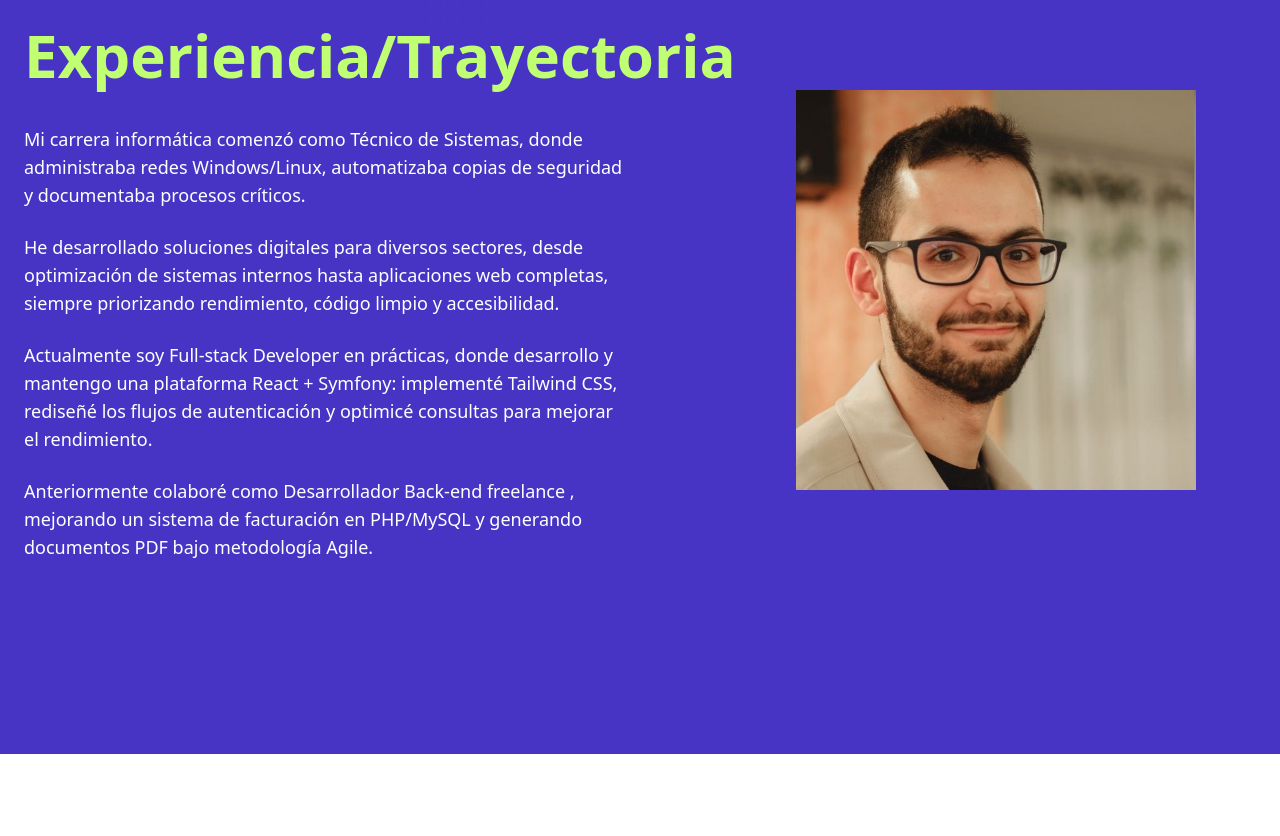
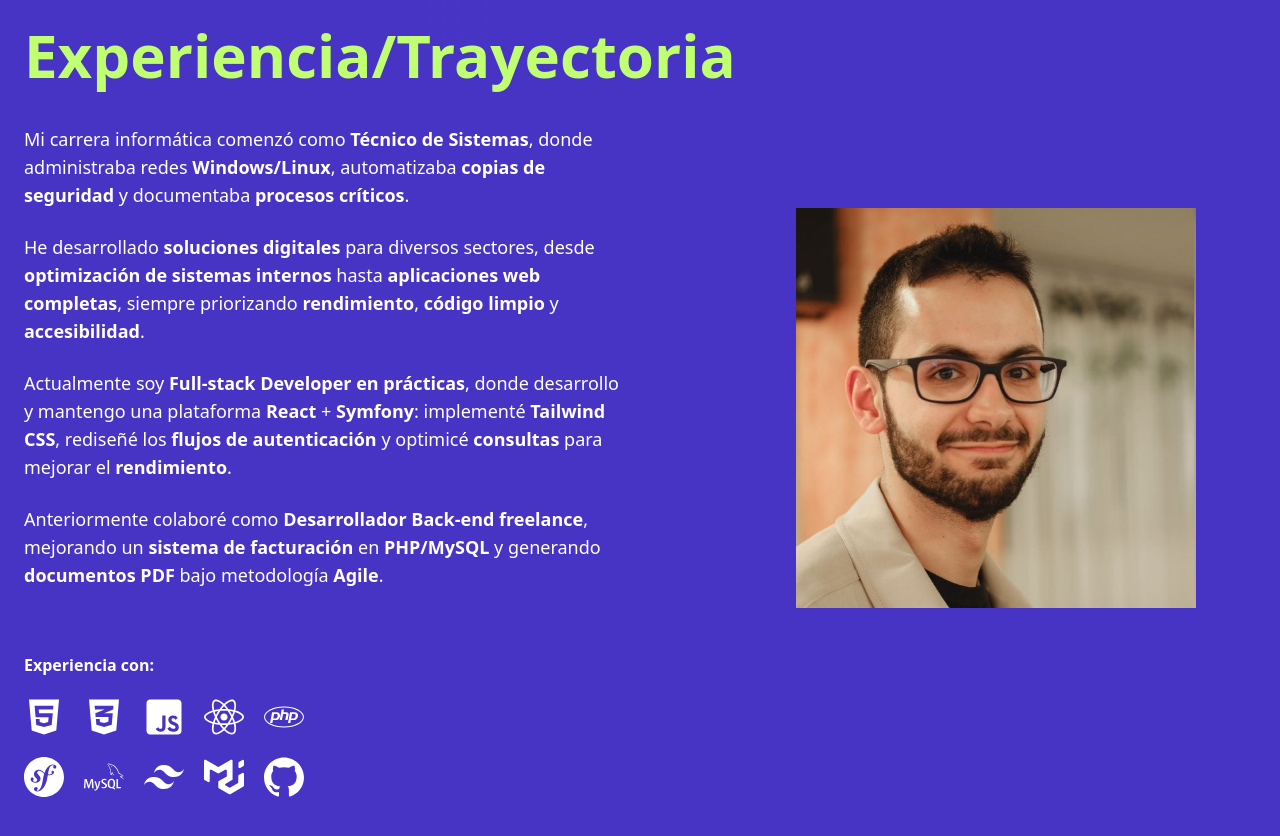
Before and after one commit to SulaimanTahaSantos/portfoliosulaiman, a Next.js app: page / in a window 1280 px wide. Shown: the part 1960-2796 px from the top of the page. Built offline with nearby package versions, Linux system fonts and the light colour scheme.

Commit message:
Por el momento porfolio terminado

```diff
--- a/src/app/components/ContactSection.tsx
+++ b/src/app/components/ContactSection.tsx
@@ -43,7 +43,7 @@ export default function ContactSection({
           <div className="max-w-xl w-full mx-auto">
             <div className="text-center mb-10">
               <h1 className="text-4xl md:text-5xl font-bold text-purple-600 mb-4">
-                Mandame un mensaje !
+                ¡Mandame un mensaje !
               </h1>
               <p className="text-gray-600">
                 Tienes alguna pregunta o propuesta, o simplemente quieres
@@ -64,7 +64,7 @@ export default function ContactSection({
                       name="name"
                       value={formData.name}
                       onChange={handleChange}
-                      placeholder="Enter your name"
+                      placeholder="Introduce tu nombre"
                       className="w-full border-0 border-b border-gray-300 rounded-none px-0 py-2 bg-transparent focus-visible:ring-0 focus-visible:border-purple-600"
                       required
                       aria-required="true"
@@ -84,7 +84,7 @@ export default function ContactSection({
                       name="email"
                       value={formData.email}
                       onChange={handleChange}
-                      placeholder="Enter your email address"
+                      placeholder="Introduce tu email"
                       className="w-full border-0 border-b border-gray-300 rounded-none px-0 py-2 bg-transparent focus-visible:ring-0 focus-visible:border-purple-600"
                       required
                       aria-required="true"
@@ -187,7 +187,7 @@ export default function ContactSection({
                     name="name"
                     value={formData.name}
                     onChange={handleChange}
-                    placeholder="Enter your name"
+                    placeholder="Introduce tu nombre"
                     className="w-full border-0 border-b border-gray-300 rounded-none px-0 py-2 bg-transparent focus-visible:ring-0 focus-visible:border-[#4831D4]"
                     required
                     aria-required="true"
@@ -210,7 +210,7 @@ export default function ContactSection({
                     name="email"
                     value={formData.email}
                     onChange={handleChange}
-                    placeholder="Enter your email address"
+                    placeholder="Introduce tu email"
                     className="w-full border-0 border-b border-gray-300 rounded-none px-0 py-2 bg-transparent focus-visible:ring-0 focus-visible:border-[#4831D4]"
                     required
                     aria-required="true"
--- a/src/app/components/Experience.tsx
+++ b/src/app/components/Experience.tsx
@@ -1,6 +1,6 @@
 import React from 'react';
 import { FaHtml5, FaCss3Alt, FaJsSquare, FaPhp,  FaReact } from 'react-icons/fa';
-import {SiMysql,SiTailwindcss, SiMui, SiSymfony } from 'react-icons/si';
+import {SiMysql,SiTailwindcss, SiMui, SiSymfony, SiGithub } from 'react-icons/si';
 
 const Experience = () => {
   return (
@@ -14,6 +14,7 @@ const Experience = () => {
           <SiMysql size={40} title="MySQL" />
           <SiTailwindcss size={40} title="Tailwind CSS" />
           <SiMui size={40} title="Material UI" />
+        <SiGithub size={40} title="GitHub" />
         </div>
   );
 };
--- a/src/app/components/ExperienceSection.tsx
+++ b/src/app/components/ExperienceSection.tsx
@@ -1,6 +1,7 @@
 import Image, { StaticImageData } from "next/image";
 import type { RefObject } from "react";
 import { BrowserView, MobileView } from "react-device-detect";
+import Experience from "./Experience";
 
 interface ExperienceSectionProps {
   divRef: RefObject<HTMLDivElement | null>;
@@ -23,30 +24,39 @@ export default function ExperienceSection({
 
               <div className="space-y-6">
                 <p className="text-lg">
-                  Mi carrera informática comenzó como Técnico de Sistemas, donde administraba redes Windows/Linux,
-                  automatizaba copias de seguridad y documentaba procesos
-                  críticos.
+                  Mi carrera informática comenzó como <strong>Técnico de Sistemas</strong>, donde
+                  administraba redes <strong>Windows/Linux</strong>, automatizaba <strong>copias de seguridad</strong> y
+                  documentaba <strong>procesos críticos</strong>.
                 </p>
 
                 <p className="text-lg">
-                  He desarrollado soluciones digitales para diversos sectores,
-                  desde optimización de sistemas internos hasta aplicaciones web
-                  completas, siempre priorizando rendimiento, código limpio y
-                  accesibilidad.
+                  He desarrollado <strong>soluciones digitales</strong> para diversos sectores, desde
+                  <strong> optimización de sistemas internos</strong> hasta <strong>aplicaciones web completas</strong>,
+                  siempre priorizando <strong>rendimiento</strong>, <strong>código limpio</strong> y <strong>accesibilidad</strong>.
                 </p>
 
                 <p className="text-lg">
-                  Actualmente soy Full‑stack Developer en prácticas, donde desarrollo y mantengo una
-                  plataforma React + Symfony: implementé Tailwind CSS, rediseñé
-                  los flujos de autenticación y optimicé consultas para mejorar
-                  el rendimiento.
+                  Actualmente soy <strong>Full‑stack Developer en prácticas</strong>, donde desarrollo y mantengo
+                  una plataforma <strong>React</strong> + <strong>Symfony</strong>: implementé <strong>Tailwind CSS</strong>,
+                  rediseñé los <strong>flujos de autenticación</strong> y optimicé <strong>consultas</strong> para
+                  mejorar el <strong>rendimiento</strong>.
                 </p>
 
                 <p className="text-lg">
-                  Anteriormente colaboré como Desarrollador Back‑end freelance
-                  , mejorando un sistema de facturación en
-                  PHP/MySQL y generando documentos PDF bajo metodología Agile.
+                  Anteriormente colaboré como <strong>Desarrollador Back‑end freelance</strong>,
+                  mejorando un <strong>sistema de facturación</strong> en <strong>PHP/MySQL</strong> y generando
+                  <strong> documentos PDF</strong> bajo metodología <strong>Agile</strong>.
                 </p>
+
+                <div className="mt-16 grid grid-cols-1 md:grid-cols-2 gap-8">
+                  <div>
+                    <p className="text-white text-sm md:text-base max-w-xs">
+                      <strong>Experiencia con:</strong>
+                      <br />
+                      <Experience />
+                    </p>
+                  </div>
+                </div>
               </div>
             </div>
 
@@ -76,38 +86,35 @@ export default function ExperienceSection({
 
             <div className="flex flex-col space-y-6">
               <p className="text-base">
-                Mi carrera informática comenzó como Técnico de Sistemas , donde administraba redes Windows/Linux,
-                automatizaba copias de seguridad y documentaba procesos
-                críticos.
+                Mi carrera informática comenzó como <strong>Técnico de Sistemas</strong>, donde administraba redes <strong>Windows/Linux</strong>,
+                automatizaba <strong>copias de seguridad</strong> y documentaba <strong>procesos críticos</strong>.
               </p>
 
               <p className="text-base">
-                He desarrollado soluciones digitales para diversos sectores,
-                desde optimización de sistemas internos hasta aplicaciones web
-                completas, siempre priorizando rendimiento, código limpio y
-                accesibilidad.
+                He desarrollado <strong>soluciones digitales</strong> para diversos sectores,
+                desde <strong>optimización de sistemas internos</strong> hasta <strong>aplicaciones web completas</strong>,
+                siempre priorizando <strong>rendimiento</strong>, <strong>código limpio</strong> y <strong>accesibilidad</strong>.
               </p>
 
               <p className="text-base">
-                Actualmente soy Full‑stack Developer en prácticas donde desarrollo y mantengo una plataforma
-                React + Symfony: implementé Tailwind CSS, rediseñé los flujos de
-                autenticación y optimicé consultas para mejorar el rendimiento
+                Actualmente soy <strong>Full‑stack Developer en prácticas</strong> donde desarrollo y mantengo una plataforma
+                <strong> React</strong> + <strong>Symfony</strong>: implementé <strong>Tailwind CSS</strong>, rediseñé los <strong>flujos de autenticación</strong> y optimicé <strong>consultas</strong> para mejorar el <strong>rendimiento</strong>.
               </p>
 
               <p className="text-base">
-                Anteriormente colaboré como Desarrollador Back‑end freelance, mejorando un sistema de facturación en PHP/MySQL
-                y generando documentos PDF bajo metodología Agile.
+                Anteriormente colaboré como <strong>Desarrollador Back‑end freelance</strong>, mejorando un <strong>sistema de facturación</strong> en <strong>PHP/MySQL</strong>
+                y generando <strong>documentos PDF</strong> bajo metodología <strong>Agile</strong>.
               </p>
+              <div className="mt-5 grid grid-cols-1 md:grid-cols-2 gap-8">
+                <div>
+                  <p className="text-white text-sm md:text-base max-w-xs">
+                    <strong>Experiencia con:</strong>
+                    <br />
+                    <Experience />
+                  </p>
+                </div>
+              </div>
             </div>
-          </div>
-          <div className="flex justify-center -mt-18">
-            <Image
-              src={imagenPerfil || "/placeholder.svg"}
-              width={200}
-              height={200}
-              alt="Mi foto"
-              className="rounded-sm"
-            />
           </div>
         </div>
       </MobileView>
--- a/src/app/components/Header.tsx
+++ b/src/app/components/Header.tsx
@@ -19,7 +19,6 @@ interface HeaderProps {
 import { BrowserView, MobileView } from "react-device-detect";
 import { useState } from "react";
 import TechIcons from "./TechIcons";
-import Experience from "./Experience";
 
 
 export default function Header({
--- a/src/app/components/TechIcons.tsx
+++ b/src/app/components/TechIcons.tsx
@@ -1,6 +1,6 @@
 import React from 'react';
 import { FaHtml5, FaCss3Alt, FaJsSquare, FaPhp, FaJava, FaNodeJs, FaReact, FaCode } from 'react-icons/fa';
-import { SiTypescript, SiNextdotjs, SiMysql, SiPostgresql, SiUnrealengine, SiTailwindcss, SiMui, SiBulma, SiSymfony, SiLaravel, SiPython } from 'react-icons/si';
+import { SiTypescript, SiNextdotjs, SiMysql, SiPostgresql, SiUnrealengine, SiTailwindcss, SiMui, SiBulma, SiSymfony, SiLaravel, SiPython, SiGithub } from 'react-icons/si';
 
 const TechIcons = () => {
   return (
@@ -24,6 +24,7 @@ const TechIcons = () => {
       <SiTailwindcss size={40} title="Tailwind CSS" />
       <SiMui size={40} title="Material UI" />
       <SiBulma size={40} title="Bulma" />
+      <SiGithub size={40} title="GitHub" />
     </div>
   );
 };
```
